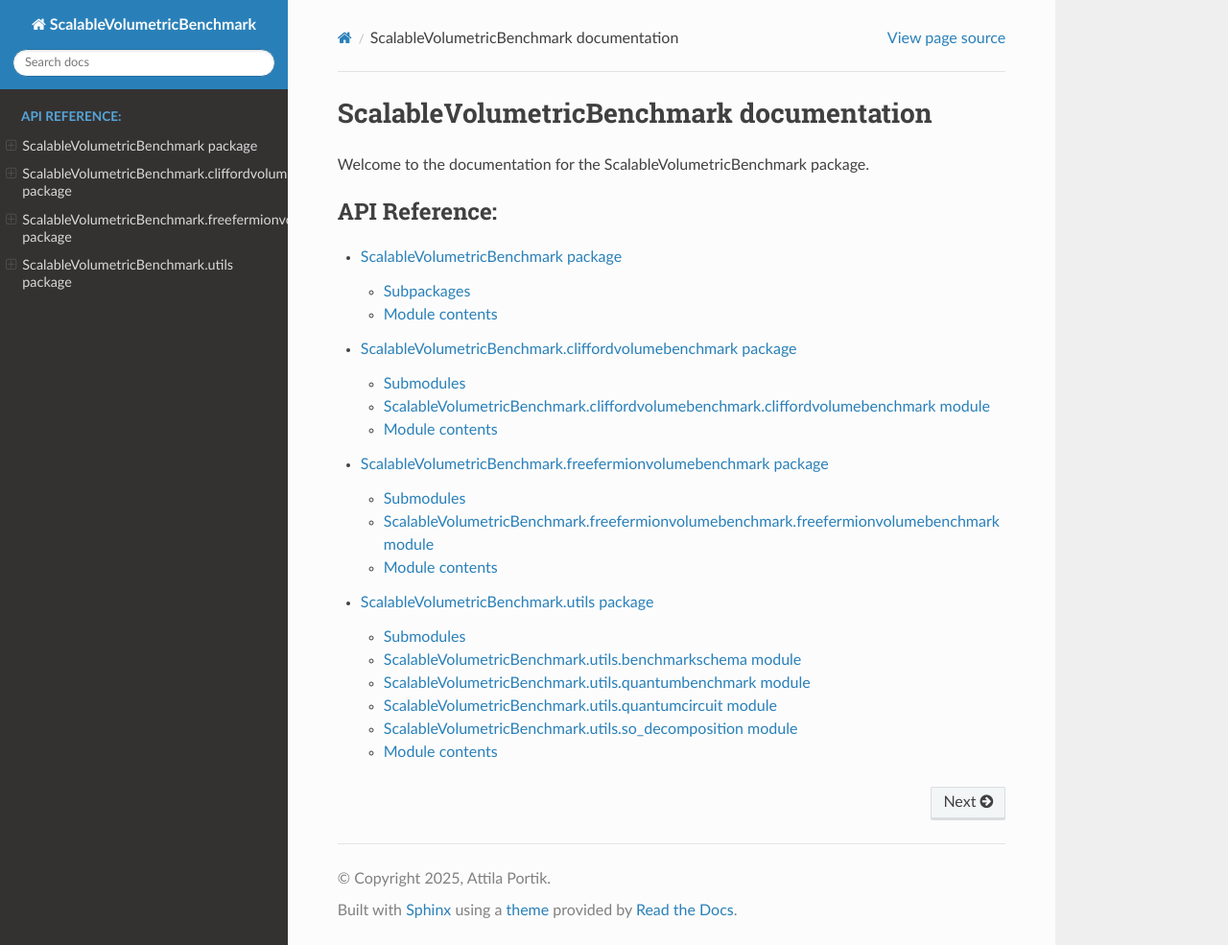
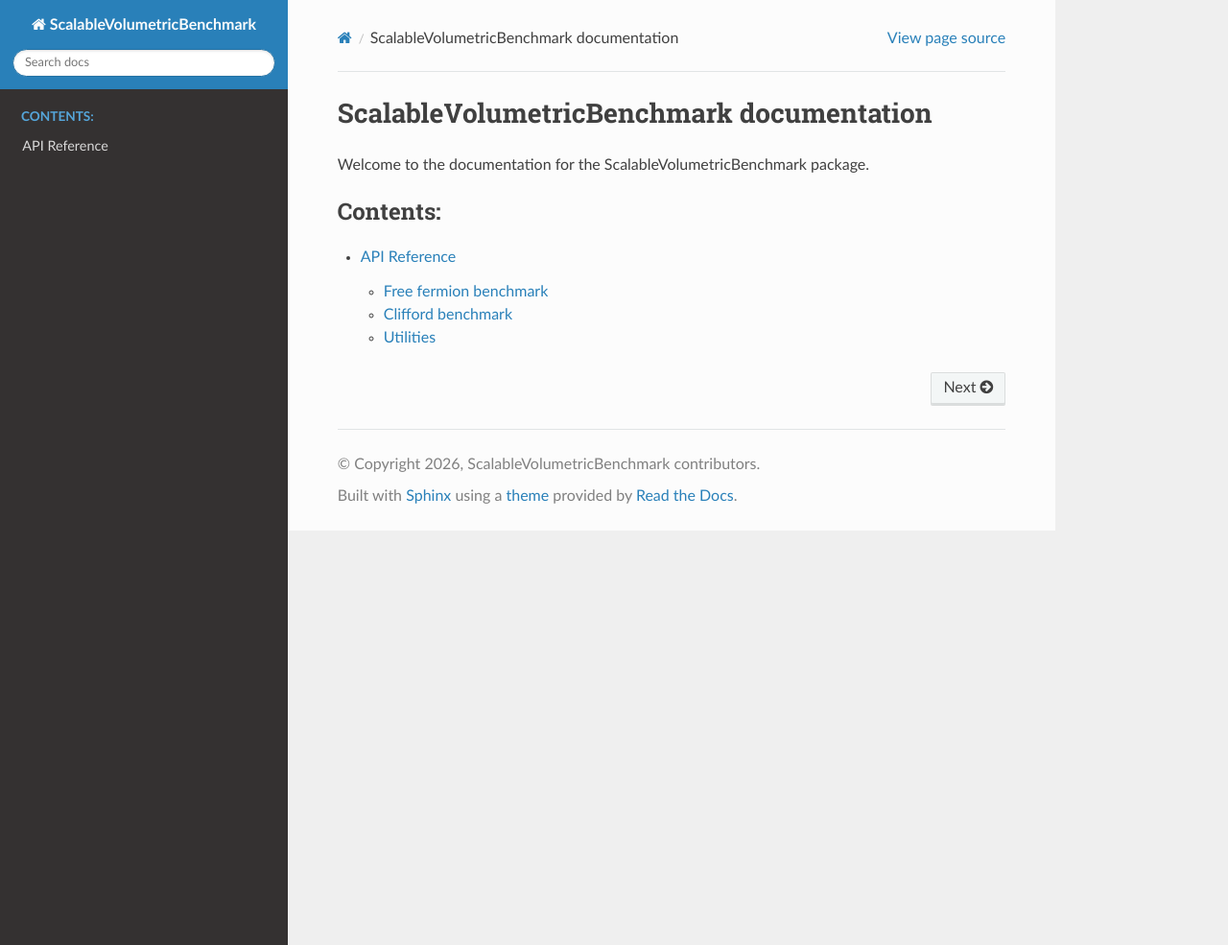
Before and after one commit to faulhornlabs/qutility-frontier, a Sphinx documentation site: the page built from docs/source/index.rst, in a window 1280 px wide and 985 px high. Shown: the whole window at 96% size. Built offline with Sphinx 7.4.7 and the Read the Docs theme 3.1.0, drawn with Linux system fonts in a browser that asks for light colours.

Commit message:
Update documentation (sphinx)

```diff
--- a/ScalableVolumetricBenchmark/__init__.py
+++ b/ScalableVolumetricBenchmark/__init__.py
@@ -24,6 +24,9 @@ from .utils import (
 from .cliffordvolumebenchmark import CliffordVolumeBenchmark
 from .freefermionvolumebenchmark import FreeFermionVolumeBenchmark
 
+CliffordVolumeBenchmark.__module__ = __name__
+FreeFermionVolumeBenchmark.__module__ = __name__
+
 __all__ = [
     "Benchmark",
     # JSON Schema
--- a/docs/source/ScalableVolumetricBenchmark.cliffordvolumebenchmark.rst
+++ /dev/null
@@ -1,21 +0,0 @@
-ScalableVolumetricBenchmark.cliffordvolumebenchmark package
-===========================================================
-
-Submodules
-----------
-
-ScalableVolumetricBenchmark.cliffordvolumebenchmark.cliffordvolumebenchmark module
-----------------------------------------------------------------------------------
-
-.. automodule:: ScalableVolumetricBenchmark.cliffordvolumebenchmark.cliffordvolumebenchmark
-   :members:
-   :show-inheritance:
-   :undoc-members:
-
-Module contents
----------------
-
-.. automodule:: ScalableVolumetricBenchmark.cliffordvolumebenchmark
-   :members:
-   :show-inheritance:
-   :undoc-members:
--- a/docs/source/ScalableVolumetricBenchmark.freefermionvolumebenchmark.rst
+++ /dev/null
@@ -1,21 +0,0 @@
-ScalableVolumetricBenchmark.freefermionvolumebenchmark package
-==============================================================
-
-Submodules
-----------
-
-ScalableVolumetricBenchmark.freefermionvolumebenchmark.freefermionvolumebenchmark module
-----------------------------------------------------------------------------------------
-
-.. automodule:: ScalableVolumetricBenchmark.freefermionvolumebenchmark.freefermionvolumebenchmark
-   :members:
-   :show-inheritance:
-   :undoc-members:
-
-Module contents
----------------
-
-.. automodule:: ScalableVolumetricBenchmark.freefermionvolumebenchmark
-   :members:
-   :show-inheritance:
-   :undoc-members:
--- a/docs/source/ScalableVolumetricBenchmark.rst
+++ /dev/null
@@ -1,20 +0,0 @@
-ScalableVolumetricBenchmark package
-===================================
-
-Subpackages
------------
-
-.. toctree::
-   :maxdepth: 4
-
-   ScalableVolumetricBenchmark.cliffordvolumebenchmark
-   ScalableVolumetricBenchmark.freefermionvolumebenchmark
-   ScalableVolumetricBenchmark.utils
-
-Module contents
----------------
-
-.. automodule:: ScalableVolumetricBenchmark
-   :members:
-   :show-inheritance:
-   :undoc-members:
--- a/docs/source/ScalableVolumetricBenchmark.utils.rst
+++ /dev/null
@@ -1,45 +0,0 @@
-ScalableVolumetricBenchmark.utils package
-=========================================
-
-Submodules
-----------
-
-ScalableVolumetricBenchmark.utils.benchmarkschema module
---------------------------------------------------------
-
-.. automodule:: ScalableVolumetricBenchmark.utils.benchmarkschema
-   :members:
-   :show-inheritance:
-   :undoc-members:
-
-ScalableVolumetricBenchmark.utils.quantumbenchmark module
----------------------------------------------------------
-
-.. automodule:: ScalableVolumetricBenchmark.utils.quantumbenchmark
-   :members:
-   :show-inheritance:
-   :undoc-members:
-
-ScalableVolumetricBenchmark.utils.quantumcircuit module
--------------------------------------------------------
-
-.. automodule:: ScalableVolumetricBenchmark.utils.quantumcircuit
-   :members:
-   :show-inheritance:
-   :undoc-members:
-
-ScalableVolumetricBenchmark.utils.so\_decomposition module
-----------------------------------------------------------
-
-.. automodule:: ScalableVolumetricBenchmark.utils.so_decomposition
-   :members:
-   :show-inheritance:
-   :undoc-members:
-
-Module contents
----------------
-
-.. automodule:: ScalableVolumetricBenchmark.utils
-   :members:
-   :show-inheritance:
-   :undoc-members:
--- /dev/null
+++ b/docs/source/api_clifford.rst
@@ -0,0 +1,7 @@
+Clifford benchmark
+==================
+
+.. autosummary::
+   :toctree: generated
+
+   ScalableVolumetricBenchmark.cliffordvolumebenchmark
--- /dev/null
+++ b/docs/source/api_freefermion.rst
@@ -0,0 +1,7 @@
+Free fermion benchmark
+======================
+
+.. autosummary::
+   :toctree: generated
+
+   ScalableVolumetricBenchmark.freefermionvolumebenchmark
--- /dev/null
+++ b/docs/source/api_utils.rst
@@ -0,0 +1,9 @@
+Utilities
+=========
+
+.. autosummary::
+   :toctree: generated
+
+   ScalableVolumetricBenchmark.utils.quantumbenchmark
+   ScalableVolumetricBenchmark.utils.quantumcircuit
+   ScalableVolumetricBenchmark.utils.so_decomposition
--- a/docs/source/conf.py
+++ b/docs/source/conf.py
@@ -1,48 +1,40 @@
-# Configuration file for the Sphinx documentation builder.
-#
-# For the full list of built-in configuration values, see the documentation:
-# https://www.sphinx-doc.org/en/master/usage/configuration.html
+from __future__ import annotations
 
-# -- Project information -----------------------------------------------------
-# https://www.sphinx-doc.org/en/master/usage/configuration.html#project-information
+import os
+import sys
+from datetime import datetime
 
-import sys
-from pathlib import Path
-
-# project_root = docs/source/../../
-PROJECT_ROOT = Path(__file__).resolve().parents[2]
-sys.path.insert(0, str(PROJECT_ROOT))
+PROJECT_ROOT = os.path.abspath(os.path.join(os.path.dirname(__file__), "..", ".."))
+sys.path.insert(0, PROJECT_ROOT)
 
 project = "ScalableVolumetricBenchmark"
-copyright = "2025, Attila Portik"
-author = "Attila Portik"
-release = "0.0.3"
-
-# -- General configuration ---------------------------------------------------
-# https://www.sphinx-doc.org/en/master/usage/configuration.html#general-configuration
+author = "ScalableVolumetricBenchmark contributors"
+copyright = f"{datetime.now().year}, {author}"
+release = "0.1.0"
 
 extensions = [
-    "sphinx.ext.autodoc",  # pull docs from docstrings
-    "sphinx.ext.napoleon",  # support Google/NumPy docstring styles
-    "sphinx.ext.viewcode",  # add links to highlighted source code
-    "sphinx.ext.autosummary",  # (optional) summary tables
-    "sphinx.ext.mathjax",  # for LaTeX-style math like in the screenshot
+    "sphinx.ext.autodoc",
+    "sphinx.ext.autosummary",
+    "sphinx.ext.napoleon",
+    "sphinx.ext.viewcode",
 ]
 
 templates_path = ["_templates"]
-exclude_patterns = []
+exclude_patterns = ["_build", "Thumbs.db", ".DS_Store"]
 
+# ✅ autosummary ON
 autosummary_generate = True
 
+# ✅ prevents imported/re-exported members from duplicating
+autosummary_imported_members = False
 
-# -- Options for HTML output -------------------------------------------------
-# https://www.sphinx-doc.org/en/master/usage/configuration.html#options-for-html-output
+# ✅ shorter class/function names in pages
+add_module_names = False
+
+autodoc_default_options = {
+    "members": True,
+    "show-inheritance": True,
+}
 
 html_theme = "sphinx_rtd_theme"
-html_theme_options = {
-    "collapse_navigation": False,
-    "sticky_navigation": True,
-    "navigation_depth": 4,
-    "titles_only": False,
-}
 html_static_path = ["_static"]
--- /dev/null
+++ b/docs/source/generated/ScalableVolumetricBenchmark.cliffordvolumebenchmark.rst
@@ -0,0 +1,4 @@
+ScalableVolumetricBenchmark.cliffordvolumebenchmark
+===================================================
+
+.. automodule:: ScalableVolumetricBenchmark.cliffordvolumebenchmark
--- /dev/null
+++ b/docs/source/generated/ScalableVolumetricBenchmark.freefermionvolumebenchmark.rst
@@ -0,0 +1,4 @@
+ScalableVolumetricBenchmark.freefermionvolumebenchmark
+======================================================
+
+.. automodule:: ScalableVolumetricBenchmark.freefermionvolumebenchmark
--- /dev/null
+++ b/docs/source/generated/ScalableVolumetricBenchmark.utils.quantumbenchmark.rst
@@ -0,0 +1,11 @@
+ScalableVolumetricBenchmark.utils.quantumbenchmark
+==================================================
+
+.. automodule:: ScalableVolumetricBenchmark.utils.quantumbenchmark
+
+
+   .. rubric:: Classes
+
+   .. autosummary::
+
+      Benchmark
--- /dev/null
+++ b/docs/source/generated/ScalableVolumetricBenchmark.utils.so_decomposition.rst
@@ -0,0 +1,6 @@
+ScalableVolumetricBenchmark.utils.so\_decomposition
+===================================================
+
+.. currentmodule:: ScalableVolumetricBenchmark.utils
+
+.. autofunction:: so_decomposition
--- a/docs/source/index.rst
+++ b/docs/source/index.rst
@@ -1,5 +1,3 @@
-.. ScalableVolumetricBenchmark documentation master file.
-
 ScalableVolumetricBenchmark documentation
 =========================================
 
@@ -7,9 +5,6 @@ Welcome to the documentation for the ScalableVolumetricBenchmark package.
 
 .. toctree::
    :maxdepth: 2
-   :caption: API Reference:
+   :caption: Contents:
 
-   ScalableVolumetricBenchmark
-   ScalableVolumetricBenchmark.cliffordvolumebenchmark
-   ScalableVolumetricBenchmark.freefermionvolumebenchmark
-   ScalableVolumetricBenchmark.utils
+   api
--- a/docs/source/modules.rst
+++ /dev/null
@@ -1,7 +0,0 @@
-ScalableVolumetricBenchmark
-===========================
-
-.. toctree::
-   :maxdepth: 4
-
-   ScalableVolumetricBenchmark
--- a/pyproject.toml
+++ b/pyproject.toml
@@ -6,7 +6,7 @@ build-backend = "setuptools.build_meta"
 name = "scalable_volumetric_benchmark"
 version = "0.1.0"
 description = "Quantum circuit utilities for volumetric benchmarking."
-requires-python = ">=3.8,<=3.12"
+requires-python = ">=3.8,<3.13"
 
 dependencies = [
     "numpy>=1.21",
```
Also changed, not shown: docs/source/api.rst (added, +9 -0 lines), docs/source/generated/ScalableVolumetricBenchmark.utils.quantumcircuit.rst (added, +15 -0 lines).
